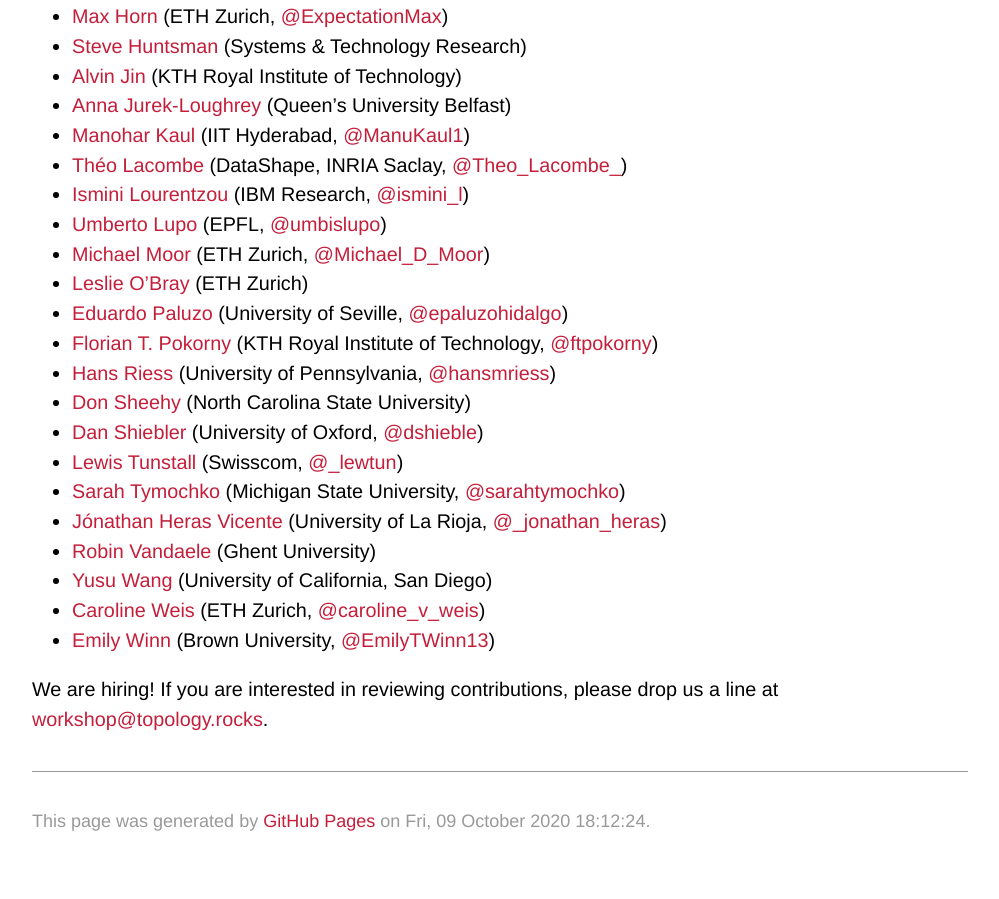
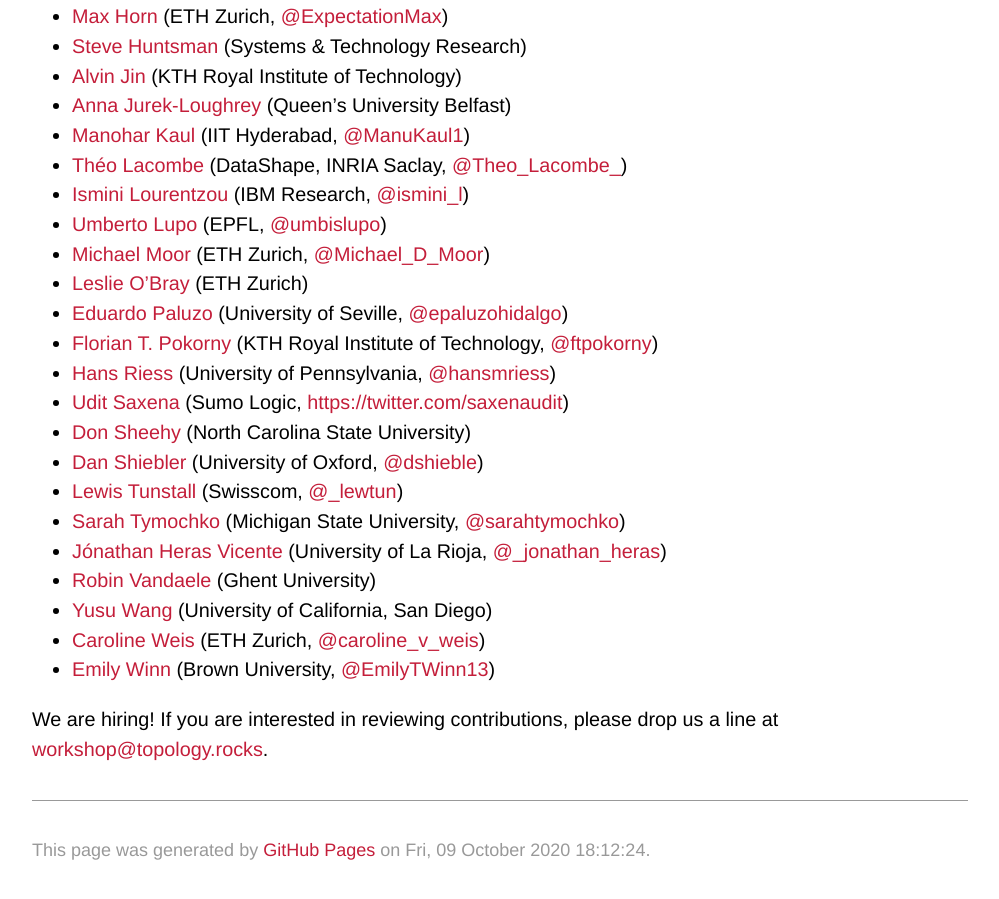
Before and after one commit to tda-in-ml/tda-in-ml.github.io, a Jekyll site: the page built from committee.md, in a window 1280 px wide and 900 px high, scrolled down 1095 px. Shown: the whole window, without its empty margins (140-1139 px from the left). Built offline with Jekyll 4.4.1, drawn with Linux system fonts in a browser that asks for light colours; some web fonts are replaced; our own code applies the rules of GitHub Pages for plain Markdown files; before the commit the page ends 1966 px from its top, so only the background shows below that.

Commit message:
Extended programme committee

```diff
--- a/committee.md
+++ b/committee.md
@@ -36,6 +36,7 @@ linchpin in ensuring high-quality reviews of all scientific contributions:
 - [Eduardo Paluzo](https://personal.us.es/epaluzo/index.html) (University of Seville, [@epaluzohidalgo](https://twitter.com/epaluzohidalgo))
 - [Florian T. Pokorny](http://www.csc.kth.se/~fpokorny) (KTH Royal Institute of Technology, [@ftpokorny](https://twitter.com/ftpokorny))
 - [Hans Riess](https://hans-riess.github.io) (University of Pennsylvania, [@hansmriess](https://twitter.com/hansmriess))
+- [Udit Saxena](https://uditsaxena.github.io) (Sumo Logic, [https://twitter.com/saxenaudit](saxenaudit))
 - [Don Sheehy](http://donsheehy.net) (North Carolina State University)
 - [Dan Shiebler](http://danshiebler.com/) (University of Oxford, [@dshieble](https://twitter.com/dshieble))
 - [Lewis Tunstall](https://lewtun.github.io/blog) (Swisscom, [@\_lewtun](https://twitter.com/_lewtun))
```
